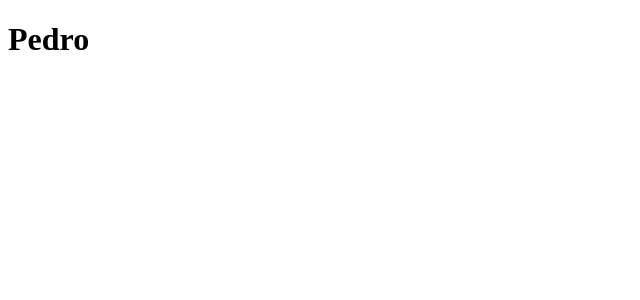
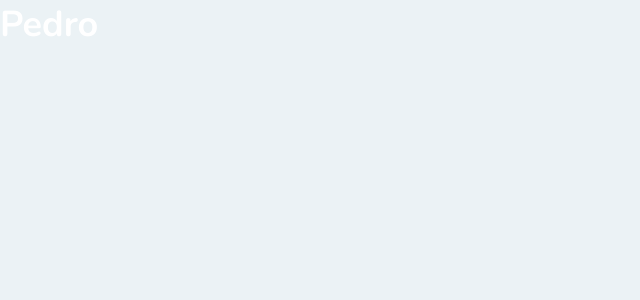
Before and after one commit to p3-d2/happy, a React (Create React App) app in the folder frontend/: page / in a window 1280 px wide. Shown: the top 300 px of the page, without its empty margins (0-640 px from the left). Built offline with nearby package versions, Linux system fonts and the light colour scheme.

Commit message:
setup styled-components + theme

```diff
--- a/frontend/src/App.tsx
+++ b/frontend/src/App.tsx
@@ -1,10 +1,17 @@
 import React from 'react'
+import { ThemeProvider } from 'styled-components'
+
+import GlobalStyles from './styles/global'
+
+import Theme from './styles/theme'
 
 const App: React.FC = () => {
   return (
-    <div>
+    <ThemeProvider theme={Theme}>
+      <GlobalStyles />
+
       <h1>Pedro</h1>
-    </div>
+    </ThemeProvider>
   )
 }
 
--- /dev/null
+++ b/frontend/src/styles/global.ts
@@ -0,0 +1,34 @@
+import { createGlobalStyle } from 'styled-components'
+
+export default createGlobalStyle`
+  * {
+    margin: 0;
+    padding: 0;
+    box-sizing: border-box;
+    -webkit-font-smoothing: antialiased;
+    -moz-osx-font-smoothing: grayscale;
+  }
+
+  body {
+    color: ${props => props.theme.colors.text};
+    background: ${props => props.theme.colors.background};
+  }
+
+  body, input, button, textarea {
+    font: ${props => props.theme.fontWeights.normal} ${props =>
+  props.theme.fontSizes.normal} Nunito, sans-serif;
+  }
+
+  a {
+    text-decoration: none;
+  }
+
+  ul  {
+    list-style: none;
+  }
+
+  button, input, textarea {
+    border: none;
+    outline: none;
+  }
+`
--- /dev/null
+++ b/frontend/src/styles/theme.ts
@@ -0,0 +1,19 @@
+export default {
+  title: 'standart',
+
+  colors: {
+    background: '#EBF2F5',
+    white: '#FFF',
+    text: '#FFF'
+  },
+
+  fontWeights: {
+    normal: 600,
+    bold: 700,
+    extraBold: 800
+  },
+
+  fontSizes: {
+    normal: '18px'
+  }
+} as const
--- a/frontend/tsconfig.json
+++ b/frontend/tsconfig.json
@@ -21,5 +21,8 @@
   },
   "include": [
     "src"
+  ],
+  "files": [
+    "src/styles/styled.d.ts"
   ]
 }
```
Also changed, not shown: frontend/src/styles/styled.d.ts (added, +20 -0 lines).
